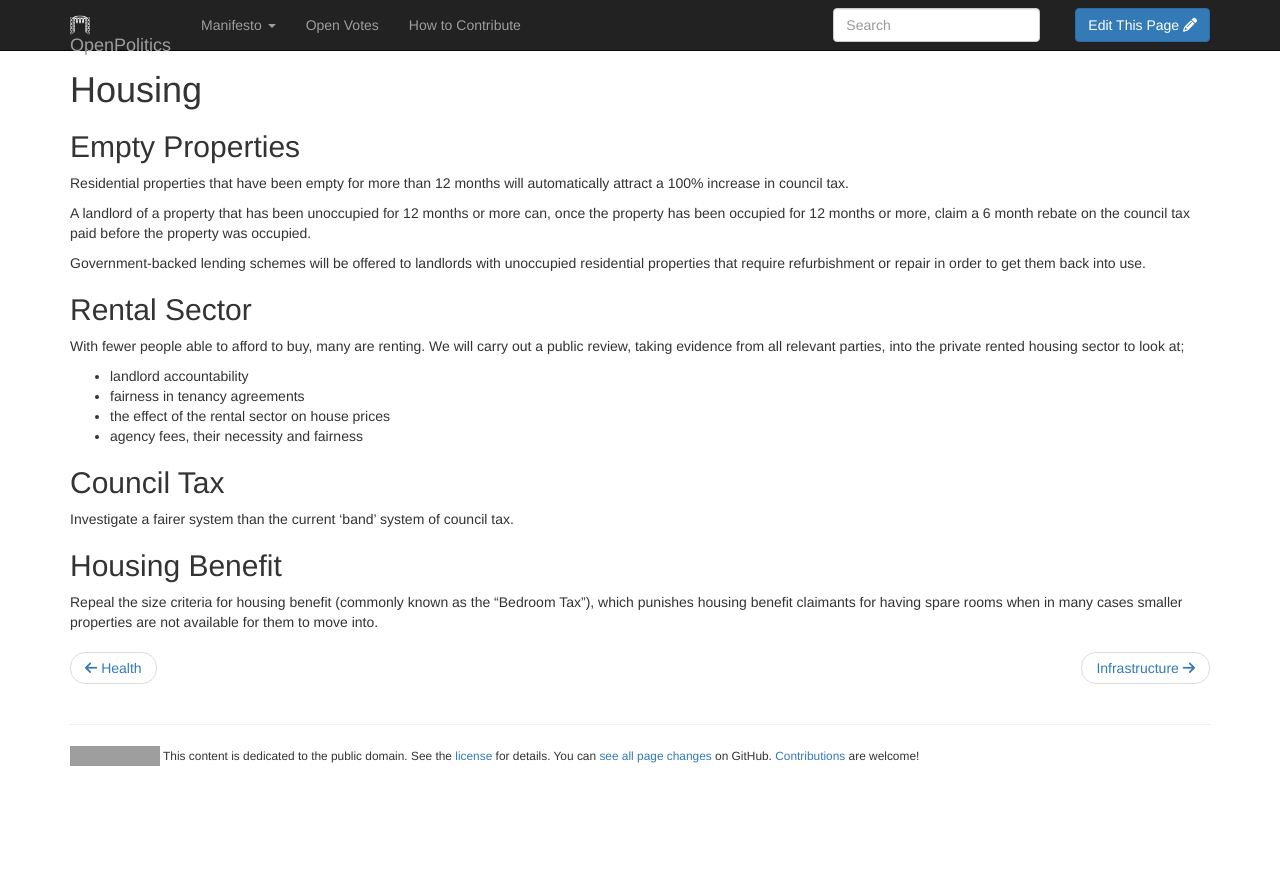
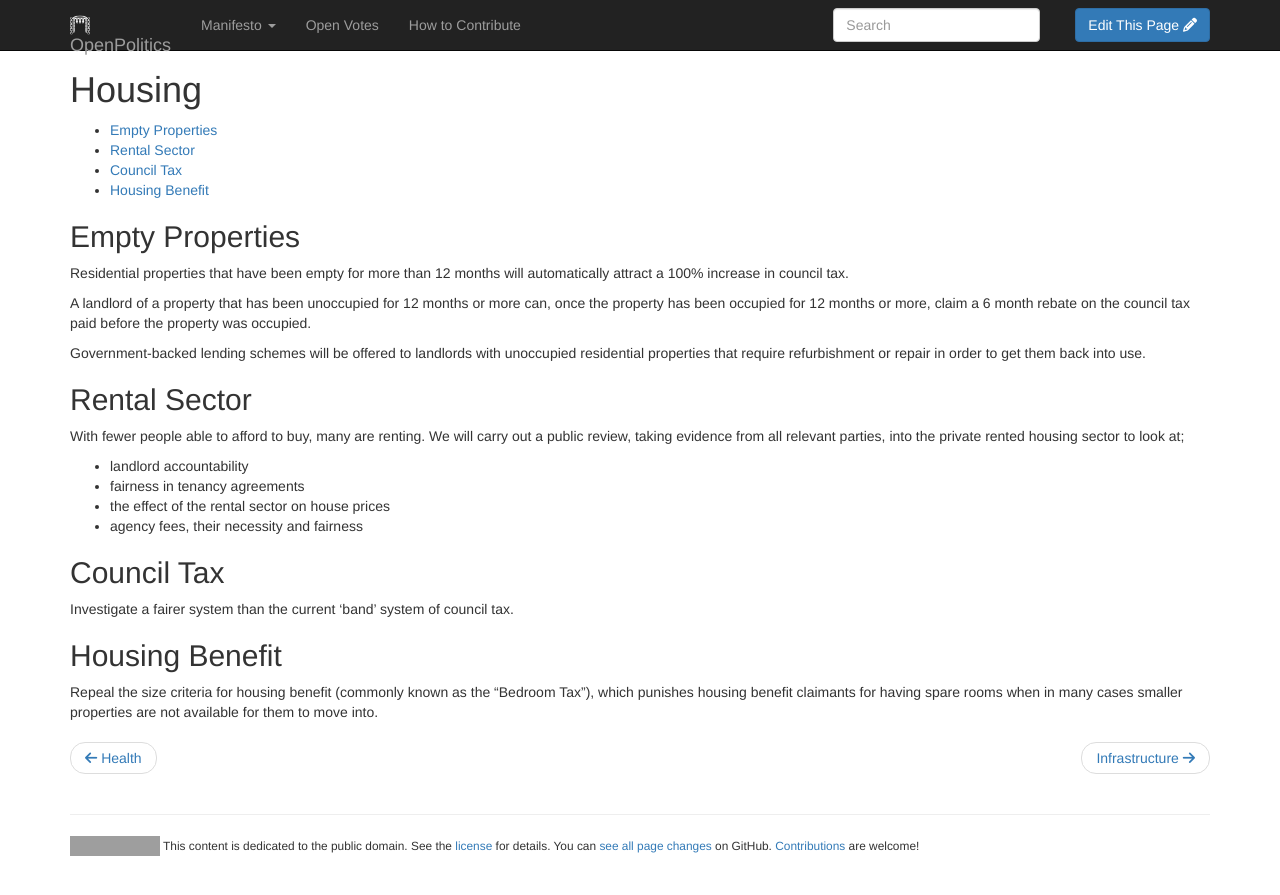
Before and after one commit to openpolitics/manifesto, a Jekyll site: the page built from manifesto/housing.md, in a window 1280 px wide. Shown: the top 895 px of the page. Built offline with Jekyll 4.4.1, drawn with Linux system fonts in a browser that asks for light colours; nearby versions of some CDN libraries; library files that are not in the unit come from our copies; grey boxes are pictures that could not be loaded.

Commit message:
Add TOC to housing page

```diff
--- a/manifesto/housing.md
+++ b/manifesto/housing.md
@@ -3,6 +3,8 @@ title: Housing
 layout: policy
 published: true
 ---
+* table of contents
+{:toc}
 
 ## Empty Properties
 
```
